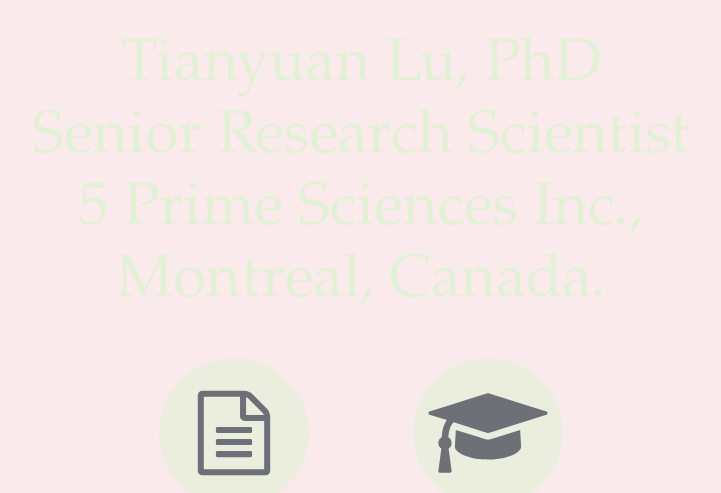
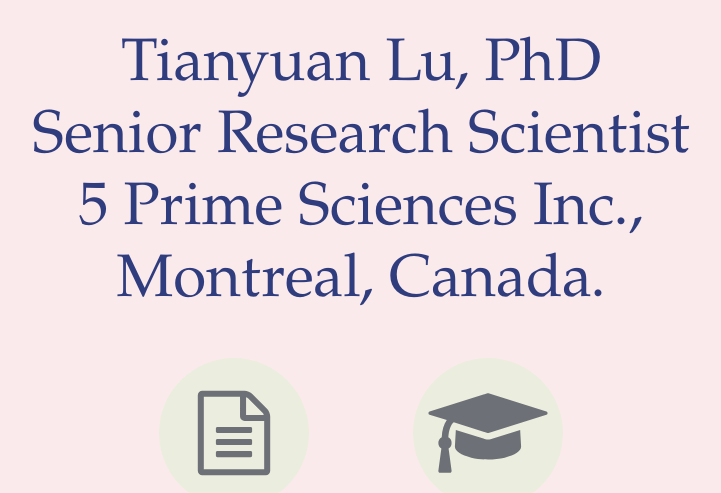
Before and after one commit to tianyuan-lu/tianyuan-lu.github.io, a plain HTML site: page index.html in a window 1280 px wide. Shown: the top 493 px of the page, without its empty margins (279-1000 px from the left). Drawn offline with Linux system fonts and the light colour scheme.

Commit message:
Updated page

```diff
--- a/css/index.css
+++ b/css/index.css
@@ -3,8 +3,8 @@ body {
     font-size: 16px;
 	margin: 0px;
     padding: 0px;
-    color: #e2f0d6;
-    background-color: #FBEAEB;
+    color: #2f3c7e;
+    background-color: #fbeaeb;
 }
 
 div#wrap {
```
